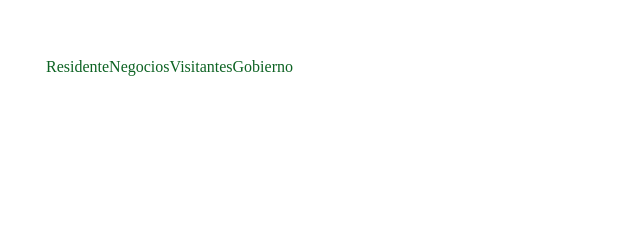
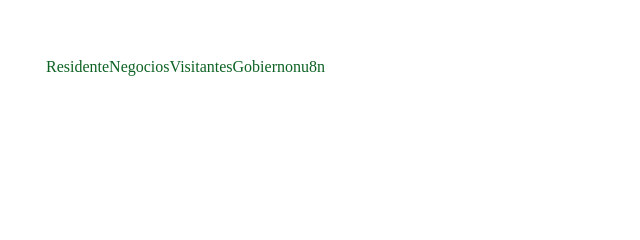
Before and after one commit to AbrahamVillalobos/Evaluacion_final, a plain HTML site: page index.html in a window 1280 px wide. Shown: the top 240 px of the page, 412-1052 px from the left. Drawn offline with Linux system fonts and the light colour scheme.

Commit message:
Update index.html

```diff
--- a/index.html
+++ b/index.html
@@ -21,6 +21,7 @@
             <li>Negocios</li>
             <li>Visitantes</li>
             <li>Gobierno</li>
+            <li>nu8n</li>
         </ul>
         </div>
 
```
